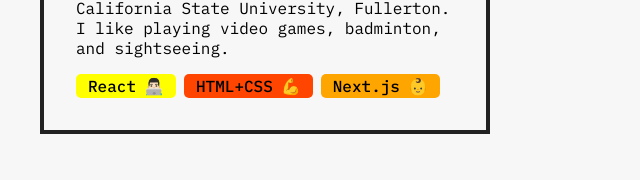
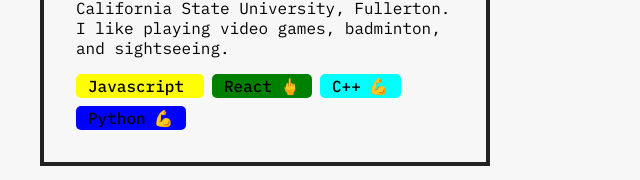
Before and after one commit to Chingsan53/react-bg-project1, a React (Create React App) app: page / in a window 1280 px wide. Shown: the part 476-656 px from the top of the page, without its empty margins (0-640 px from the left). Built offline with nearby package versions, Linux system fonts and the light colour scheme.

Commit message:
update skill using map

```diff
--- a/src/index.js
+++ b/src/index.js
@@ -1,6 +1,29 @@
 import { StrictMode } from "react";
 import { createRoot } from "react-dom/client";
 import "./styles.css";
+
+const skills = [
+  {
+    skill: "Javascript",
+    level: "ntermediate",
+    color: "yellow",
+  },
+  {
+    skill: "React",
+    level: "advance",
+    color: "green",
+  },
+  {
+    skill: "C++",
+    level: "intermediate",
+    color: "cyan",
+  },
+  {
+    skill: "Python",
+    level: "intermediate",
+    color: "blue",
+  },
+];
 
 function App() {
   return (
@@ -39,18 +62,22 @@
 const SkillList = () => {
   return (
     <div className="skill-list">
-      <Skill skill="React" emoji="👨🏻‍💻" color="yellow" />
-      <Skill skill="HTML+CSS" emoji="💪" color="orangered" />
-      <Skill skill="Next.js" emoji="👶" color="orange" />
+      {
+        skills.map(skill=><Skill skill={skill.skill} color={skill.color} level={skill.level}/>)
+      }
     </div>
   );
 };
 
-const Skill = (props) => {
+const Skill = ({skill, color, level}) => {
   return (
-    <div className="skill" style={{ backgroundColor: props.color }}>
-      <span>{props.skill}</span>
-      <span>{props.emoji}</span>
+    <div className="skill" style={{ backgroundColor: color }}>
+      <span>{skill}</span>
+      <span>
+        {level === "beginner" && "👶"}
+        {level === "intermediate" && "💪"}
+        {level === "advance" && "🖕"}
+      </span>
     </div>
   );
 };
```
